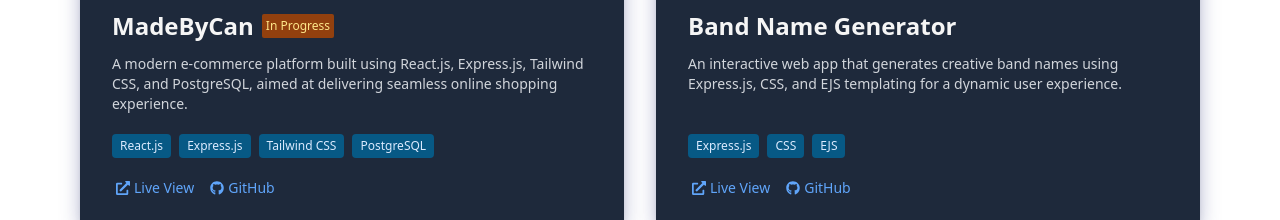
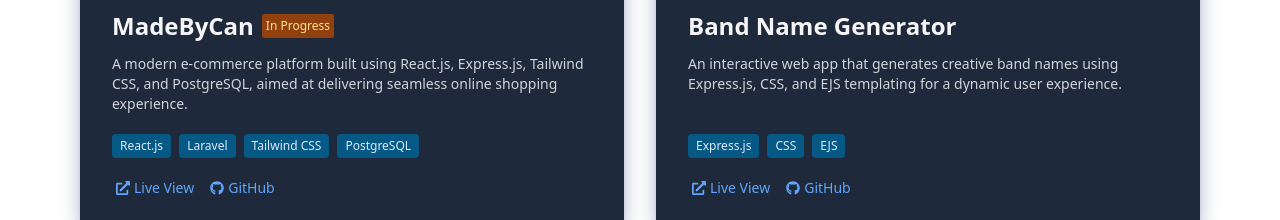
Before and after one commit to adityasptraa/portfolio-aditya, a React (Vite) app: page / in a window 1280 px wide. Shown: the part 2440-2660 px from the top of the page. Built offline with nearby package versions, Linux system fonts and the light colour scheme.

Commit message:
edit project mbc

```diff
--- a/src/data/projects.js
+++ b/src/data/projects.js
@@ -26,7 +26,7 @@ export const projects = [
     description: `A modern e-commerce platform built using React.js, Express.js,
       Tailwind CSS, and PostgreSQL, aimed at delivering seamless online
       shopping experience.`,
-    tech: ["React.js", "Express.js", "Tailwind CSS", "PostgreSQL"],
+    tech: ["React.js", "Laravel", "Tailwind CSS", "PostgreSQL"],
     live: "#",
     github: "#",
   },
```
